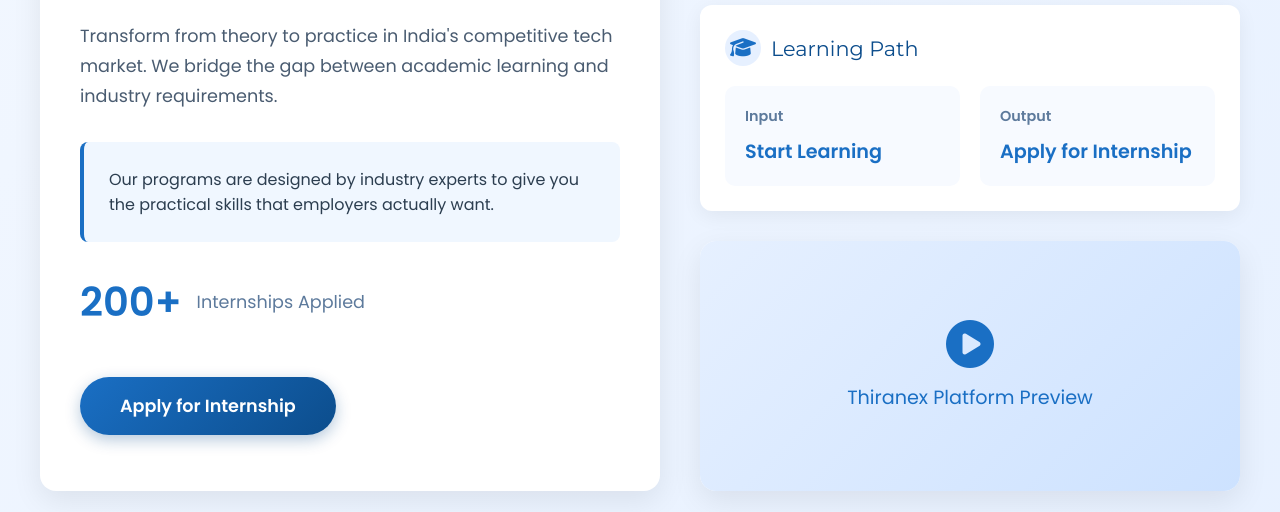
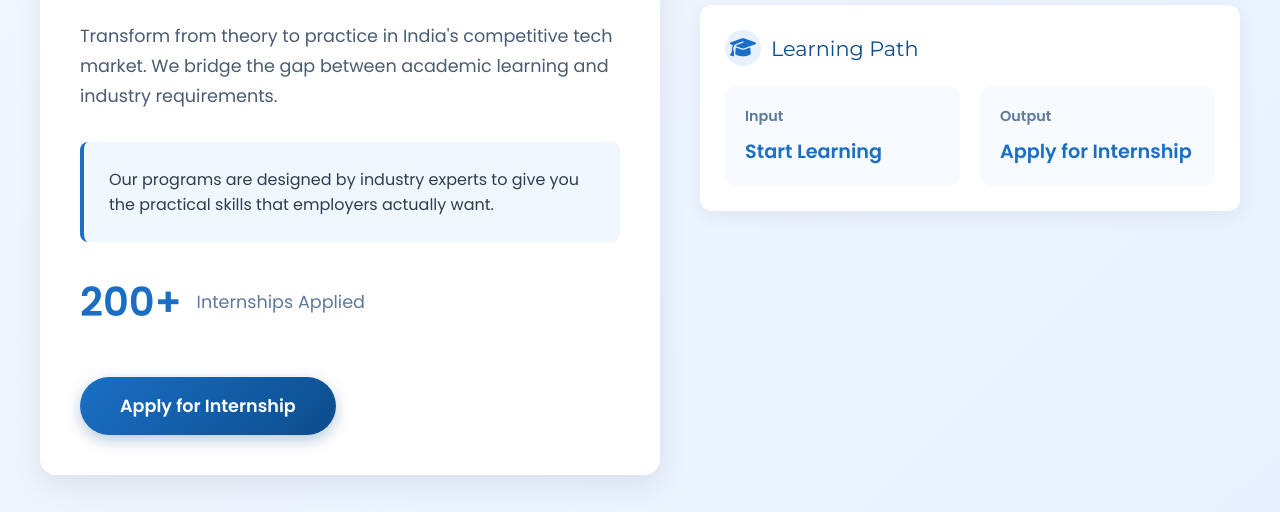
Before and after one commit to Lavanya-thiranex/website-Loading, a plain HTML site: page index.html in a window 1280 px wide. Shown: the part 784-1296 px from the top of the page. Drawn offline with Linux system fonts and the light colour scheme.

Commit message:
Update index.html

```diff
--- a/index.html
+++ b/index.html
@@ -447,10 +447,7 @@
                     </div>
                 </div>
 
-                <div class="media-container">
-                    <div class="media-placeholder">
-                        <i class="fas fa-play-circle"></i>
-                        <div>Thiranex Platform Preview</div>
+
                     </div>
                 </div>
             </div>
@@ -472,4 +469,5 @@
         </div>
     </div>
 </body>
+
 </html>
```
